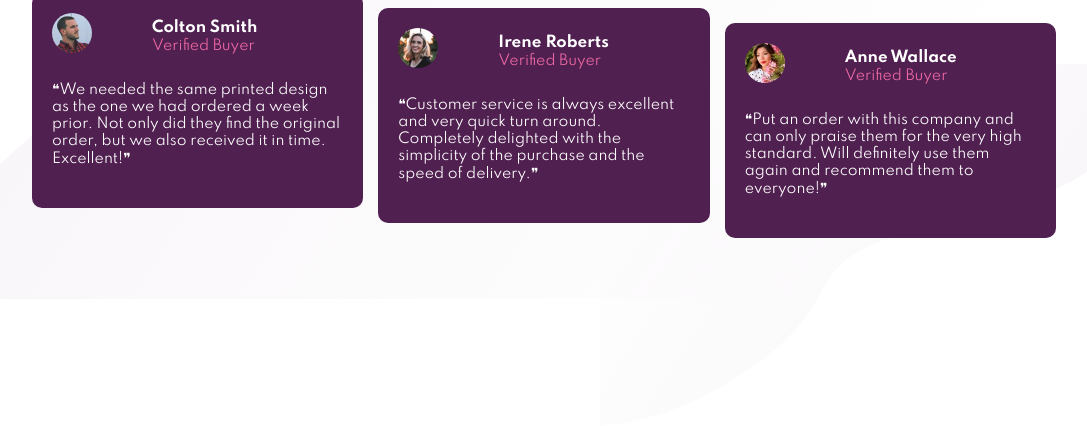
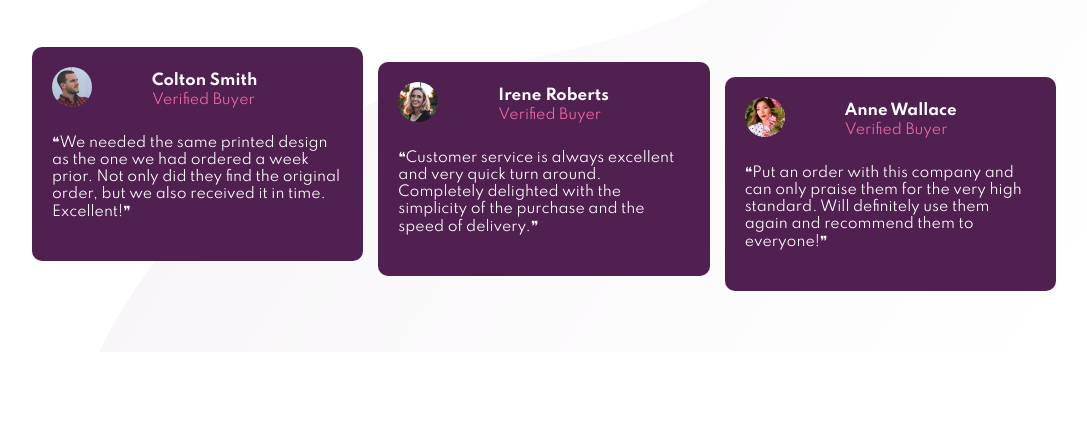
Before and after one commit to shainay/social-proof-section, a plain HTML site: page index.html in a window 1280 px wide. Shown: the part 374-800 px from the top of the page, without its empty margins (96-1183 px from the left). Drawn offline with Linux system fonts and the light colour scheme.

Commit message:
Update style.css

```diff
--- a/style.css
+++ b/style.css
@@ -6,11 +6,16 @@
 }
 
 body {
-    font-size: 15px;
-    background-image: url(./images/bg-pattern-top-desktop.svg), url(./images/bg-pattern-bottom-desktop.svg);
-    min-height: 100vh;
+     width: 100vw;
+    height: 100%;
+    background-color: #fff;
+    display: flex;
+    justify-content: center;
+    margin: 6vh 0;
+    font-family: 'Work Sans', sans-serif;
+    background: url('./images/bg-pattern-top-desktop.svg'), url('./images/bg-pattern-bottom-desktop.svg');
     background-repeat: no-repeat, no-repeat;
-    background-position: right 0 bottom 0, left 0 top 0;
+    background-position: left 0 top 0, right 0 bottom 0;
 }
 
 .container {
```
